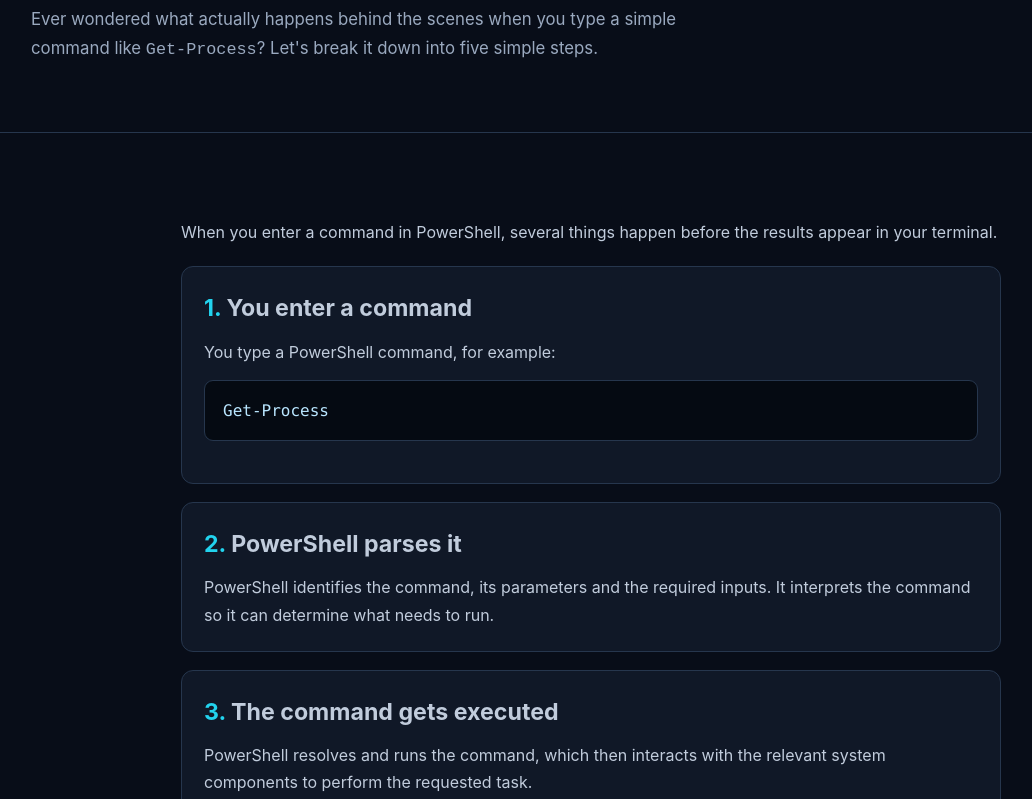
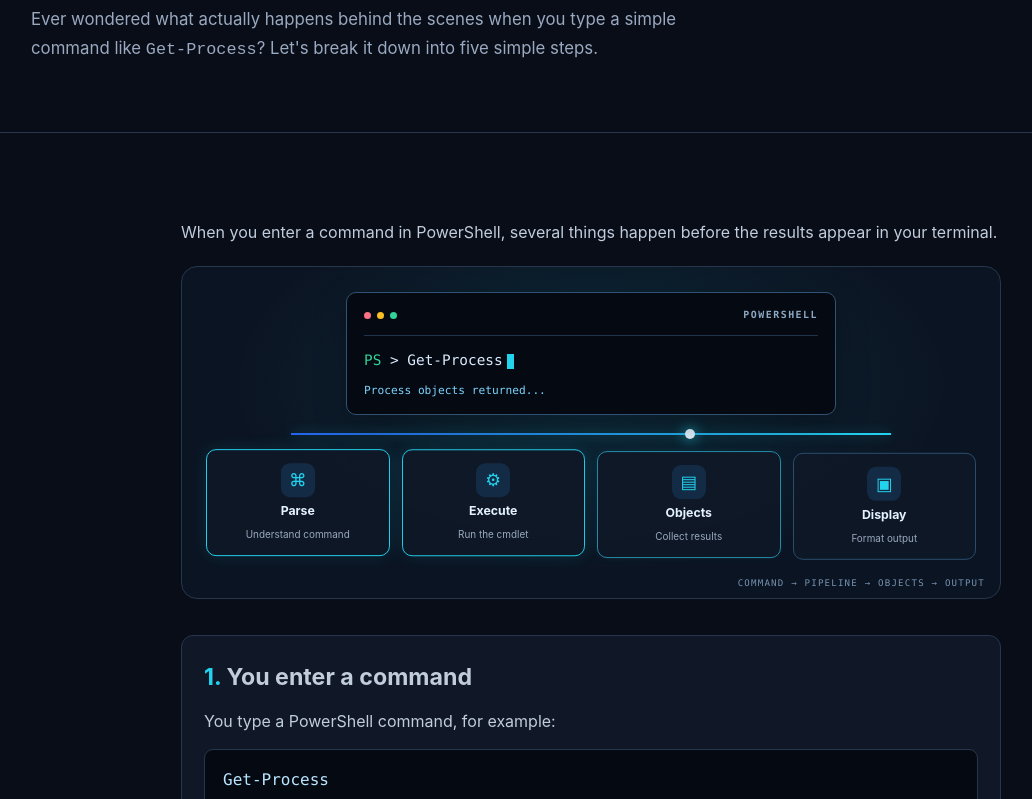
Before and after one commit to jyotrmoy-it/jyotirmoy-portfolio, a plain HTML site: page pages/powershell-command-execution.html in a window 1280 px wide. Shown: the part 438-1237 px from the top of the page, without its empty margins (49-1081 px from the left). Drawn offline with Linux system fonts and the light colour scheme.

Commit message:
Add animated visual to PowerShell command execution article (#8)
* Add animated PowerShell command flow visual

* Style animated PowerShell command flow visual

```diff
--- a/css/style.css
+++ b/css/style.css
@@ -113,3 +113,28 @@ h1{font-size:clamp(2.6rem,6.5vw,5.2rem);line-height:1.08;letter-spacing:-2.6px;m
 @keyframes disk-scan{0%{top:8%;opacity:0}12%{opacity:1}88%{opacity:1}100%{top:92%;opacity:0}}
 @media(max-width:600px){.disk-visual{flex-direction:column;gap:20px;padding:24px 14px 38px}.disk-rack{gap:7px}.disk-server{width:72px;height:135px;padding-inline:7px}.disk-readout{align-items:center;text-align:center}.disk-visual-caption{font-size:.52rem}}
 @media(prefers-reduced-motion:reduce){.disk-server,.disk-server>i:after,.disk-meter b,.disk-live-dot,.disk-scanline{animation:none!important}}
+
+
+/* PowerShell command execution: animated command-to-output visual */
+.ps-flow-visual{position:relative;display:flex;flex-direction:column;align-items:center;gap:18px;margin:0 0 36px;padding:25px 24px 38px;overflow:hidden;background:radial-gradient(ellipse at 50% 35%,rgba(34,211,238,.12),transparent 62%),#0b1422;border:1px solid var(--border);border-radius:16px}
+.ps-flow-terminal{z-index:1;width:min(100%,490px);padding:14px 17px;background:#050a12;border:1px solid #315274;border-radius:10px;box-shadow:0 12px 32px rgba(0,0,0,.25);font-family:Consolas,"Courier New",monospace}
+.ps-terminal-top{display:flex;align-items:center;gap:6px;padding-bottom:11px;margin-bottom:12px;border-bottom:1px solid #20334a}
+.ps-terminal-top>span{width:7px;height:7px;border-radius:50%;background:#fb7185}.ps-terminal-top>span:nth-child(2){background:#fbbf24}.ps-terminal-top>span:nth-child(3){background:#34d399}
+.ps-terminal-top b{margin-left:auto;color:#8da8c5;font-size:.62rem;letter-spacing:1.5px}
+.ps-terminal-line{color:#dbeafe;font-size:.9rem}.ps-terminal-line i{color:#34d399;font-style:normal}
+.ps-cursor{display:inline-block;width:7px;height:15px;margin-left:4px;vertical-align:middle;background:var(--cyan);animation:ps-cursor-blink 1s steps(2,start) infinite}
+.ps-terminal-output{margin-top:8px;color:#7dd3fc;font-size:.7rem;animation:ps-output-reveal 4s ease-in-out infinite}
+.ps-flow-track{position:relative;width:78%;height:2px;background:linear-gradient(90deg,#2563eb,#22d3ee);box-shadow:0 0 12px rgba(34,211,238,.4)}
+.ps-flow-packet{position:absolute;top:-4px;left:0;width:10px;height:10px;border-radius:50%;background:#e0f2fe;box-shadow:0 0 13px #22d3ee;animation:ps-packet-travel 3.8s ease-in-out infinite}
+.ps-flow-stages{z-index:1;display:grid;grid-template-columns:repeat(4,minmax(0,1fr));gap:12px;width:100%}
+.ps-flow-stage{display:flex;align-items:center;flex-direction:column;gap:4px;padding:13px 7px;background:rgba(16,24,39,.92);border:1px solid #294766;border-radius:10px;animation:ps-stage-glow 4s ease-in-out infinite}
+.ps-flow-stage:nth-child(2){animation-delay:.6s}.ps-flow-stage:nth-child(3){animation-delay:1.2s}.ps-flow-stage:nth-child(4){animation-delay:1.8s}
+.ps-stage-icon{display:grid;place-items:center;width:34px;height:34px;border-radius:9px;background:#142b46;color:var(--cyan);font-size:1.1rem}
+.ps-flow-stage b{font-size:.77rem;color:#e5f2ff}.ps-flow-stage small{color:var(--muted);font-size:.62rem;text-align:center}
+.ps-flow-caption{position:absolute;right:15px;bottom:10px;color:#7692b1;font: .57rem Consolas,monospace;letter-spacing:1.2px}
+@keyframes ps-cursor-blink{to{visibility:hidden}}
+@keyframes ps-output-reveal{0%,15%{opacity:.25}45%,85%{opacity:1}100%{opacity:.25}}
+@keyframes ps-packet-travel{0%{left:0;opacity:0}12%{opacity:1}88%{opacity:1}100%{left:calc(100% - 10px);opacity:0}}
+@keyframes ps-stage-glow{0%,100%{transform:translateY(0);border-color:#294766;box-shadow:none}45%{transform:translateY(-4px);border-color:#22d3ee;box-shadow:0 0 18px rgba(34,211,238,.12)}}
+@media(max-width:560px){.ps-flow-visual{padding:20px 12px 35px}.ps-flow-stages{gap:6px}.ps-flow-stage{padding:10px 3px}.ps-flow-stage small{font-size:.55rem}.ps-flow-caption{font-size:.48rem;right:9px}}
+@media(prefers-reduced-motion:reduce){.ps-cursor,.ps-terminal-output,.ps-flow-packet,.ps-flow-stage{animation:none!important}.ps-flow-packet{left:50%;opacity:1}}
--- a/pages/powershell-command-execution.html
+++ b/pages/powershell-command-execution.html
@@ -18,6 +18,21 @@
 <section class="page-hero"><div class="container"><p class="eyebrow">Knowledge Hub / PowerShell &amp; automation / Article #1</p><h1>What happens when you run a <span>PowerShell command?</span></h1><p class="lead">Ever wondered what actually happens behind the scenes when you type a simple command like <code>Get-Process</code>? Let's break it down into five simple steps.</p></div></section>
 <article class="section"><div class="container article-content">
 <p>When you enter a command in PowerShell, several things happen before the results appear in your terminal.</p>
+<div class="ps-flow-visual" role="img" aria-label="Animated illustration showing a PowerShell command moving through parsing, execution, object collection and terminal output">
+  <div class="ps-flow-terminal">
+    <div class="ps-terminal-top"><span></span><span></span><span></span><b>POWERSHELL</b></div>
+    <div class="ps-terminal-line"><i>PS</i> &gt; Get-Process<span class="ps-cursor"></span></div>
+    <div class="ps-terminal-output">Process objects returned...</div>
+  </div>
+  <div class="ps-flow-track" aria-hidden="true"><span class="ps-flow-packet"></span></div>
+  <div class="ps-flow-stages">
+    <div class="ps-flow-stage"><span class="ps-stage-icon">⌘</span><b>Parse</b><small>Understand command</small></div>
+    <div class="ps-flow-stage"><span class="ps-stage-icon">⚙</span><b>Execute</b><small>Run the cmdlet</small></div>
+    <div class="ps-flow-stage"><span class="ps-stage-icon">▤</span><b>Objects</b><small>Collect results</small></div>
+    <div class="ps-flow-stage"><span class="ps-stage-icon">▣</span><b>Display</b><small>Format output</small></div>
+  </div>
+  <p class="ps-flow-caption">COMMAND → PIPELINE → OBJECTS → OUTPUT</p>
+</div>
 <ol class="article-steps">
 <li><h2>You enter a command</h2><p>You type a PowerShell command, for example:</p><pre><code>Get-Process</code></pre></li>
 <li><h2>PowerShell parses it</h2><p>PowerShell identifies the command, its parameters and the required inputs. It interprets the command so it can determine what needs to run.</p></li>
```
